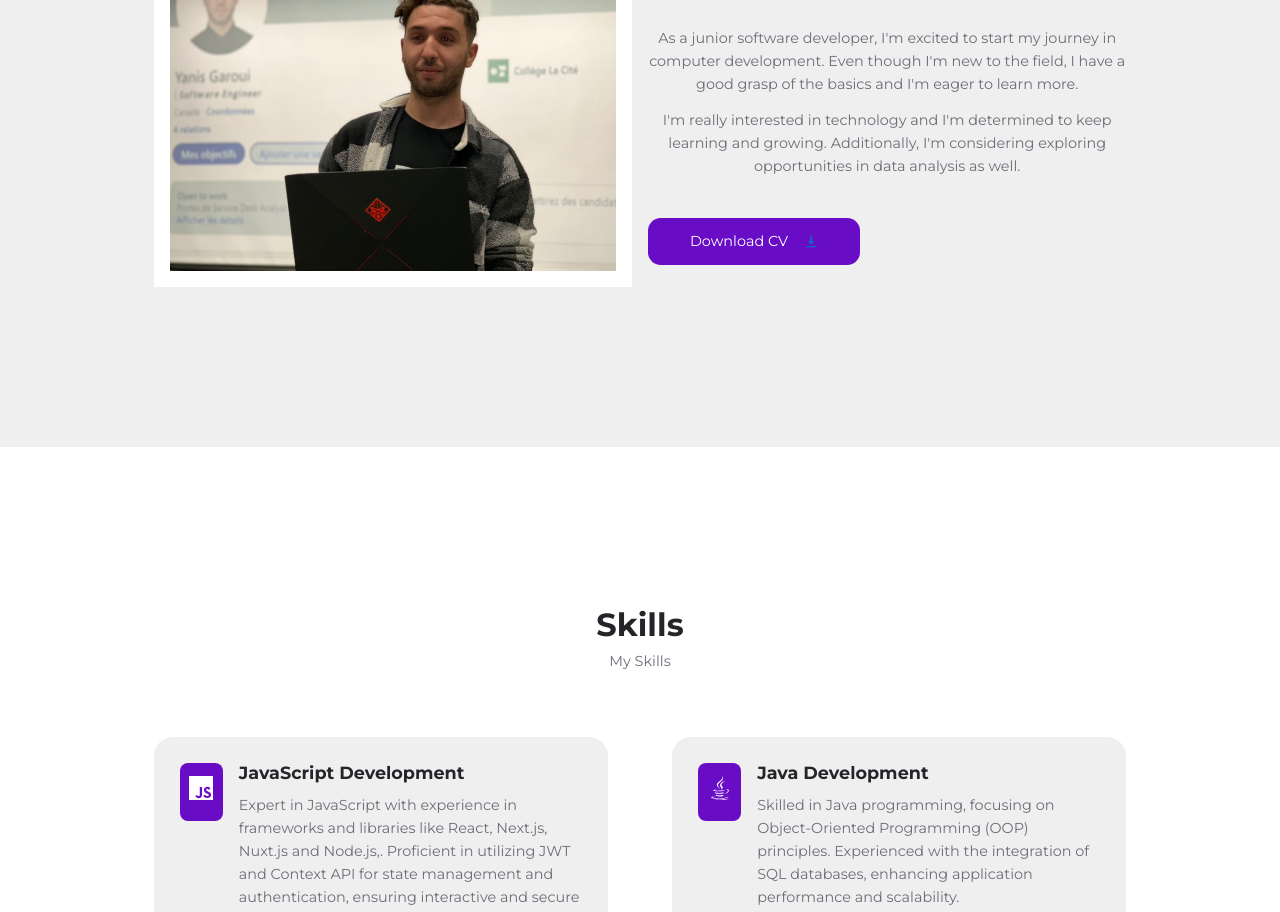
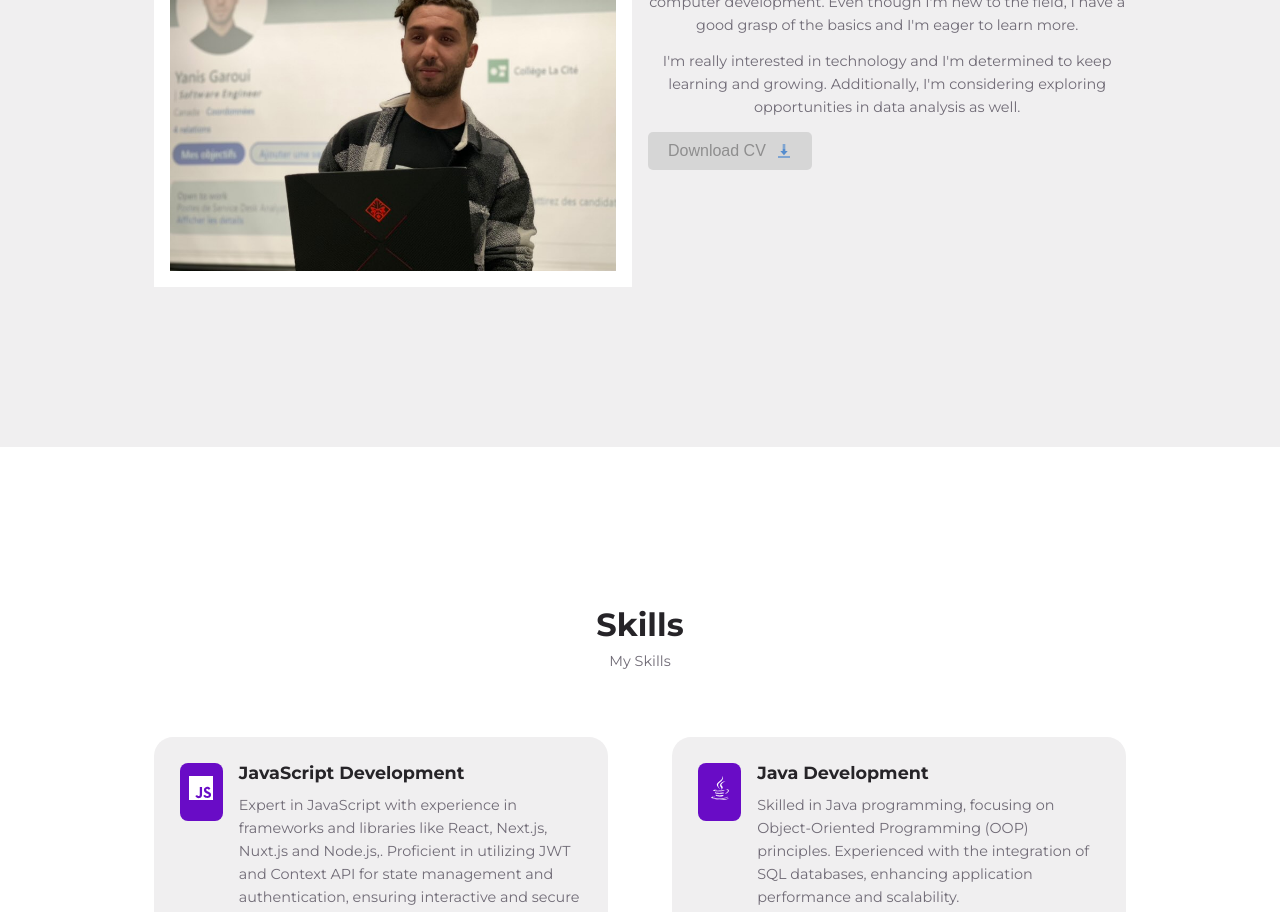
Before and after one commit to Yanis312/portfolio, a React (Create React App) app: page / in a window 1280 px wide. Shown: the part 1040-1952 px from the top of the page. Built offline with nearby package versions, Linux system fonts and the light colour scheme.

Commit message:
resume removed

```diff
--- a/src/sections/about/About.jsx
+++ b/src/sections/about/About.jsx
@@ -7,6 +7,11 @@ import { FcDownload } from 'react-icons/fc';
 
 
 const About = () => {
+  const handleCVClick = (e) => {
+    e.preventDefault();
+    alert("Le CV n'est pas disponible pour le moment. Veuillez me contacter par email à yanisgaroui1@gmail.com");
+  };
+
   return (
     <section id="about" data-aos="fade-in">
       <div className="container about__container">
@@ -18,30 +23,35 @@ const About = () => {
 
         <div className="about__right">
           <h2>About Me</h2>
-          <div className="about__cards">
-            {/*data.map((item) => (
-              <Card key={item.id} className="about__card">
-                <span className="about__card-icon">{item.icon}</span>
-                <h5>{item.title}</h5>
-                <small>{item.desc}</small>
-              </Card>
-            ))*/}
-          </div>
           <p>
             As a junior software developer, I'm excited to start my journey in
             computer development. Even though I'm new to the field, I have a good grasp of the basics and I'm
             eager to learn more.
           </p>
           <p>
-          I'm really interested in technology and I'm determined to keep learning and
+            I'm really interested in technology and I'm determined to keep learning and
             growing. Additionally, I'm considering exploring opportunities in data analysis as well.
           </p>
-<p></p>
 
-          <a href={CV} download className="btn primary">
+          {/* Bouton simulé comme désactivé */}
+          <button
+            onClick={handleCVClick}
+            style={{
+              backgroundColor: '#ccc', // Couleur de fond gris clair
+              color: '#666', // Couleur de texte gris foncé
+              padding: '10px 20px', // Espacement interne
+              border: 'none', // Pas de bordure
+              borderRadius: '5px', // Bords arrondis
+              cursor: 'not-allowed', // Curseur désactivé
+              display: 'flex', // Affichage en ligne avec icône
+              alignItems: 'center',
+              gap: '10px',
+              fontSize: '16px',
+              opacity: '0.7' // Effet visuel de désactivation
+            }}
+          >
             Download CV <FcDownload />
-          </a>
-
+          </button>
         </div>
       </div>
     </section>
```
